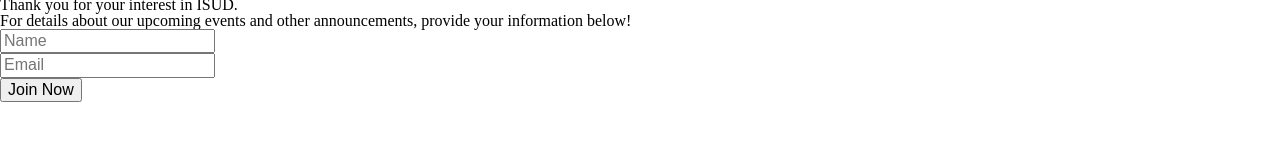
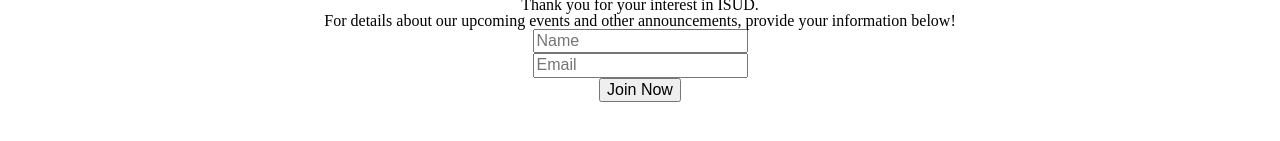
Before and after one commit to Web-Design-Wizards/Project-2, a plain HTML site: page contactpg.html in a window 1280 px wide. Shown: the part 211-352 px from the top of the page. Drawn offline with Linux system fonts and the light colour scheme.

Commit message:
added ids for contact pg and removed list style

```diff
--- a/contactpg.html
+++ b/contactpg.html
@@ -1,7 +1,7 @@
 <!DOCTYPE html>
 <html lang="en" class="nojs">
 <head>
-  <title>Contact Page - ISUD Site Remake</title>
+  <title>Contact - ISUD</title>
   <meta charset="utf-8" />
   <link rel="stylesheet" media="screen" href="css/normalize.css" />
   <link rel="stylesheet" media="screen" href="css/screen.css" />
@@ -31,14 +31,14 @@
     <form method="get" autocomplete="on" action="#null">
     <h1>Thank you for your interest in ISUD.</h1>
     <p>For details about our upcoming events and other announcements, provide your information below!</p>
-    <ul>
-      <li>
+    <ul id="contact_form_ul">
+      <li id="contact_form_li">
         <input type="text" name="name" id="name" placeholder="Name">
       </li>
-      <li>
+      <li id="contact_form_li">
         <input type="email" name="email" id="email" placeholder="Email">
       </li>
-      <li>
+      <li id="contact_form_li">
         <input type="submit" name="submit" id="submit" value="Join Now">
       </li>
     </ul>
--- a/css/screen.css
+++ b/css/screen.css
@@ -39,6 +39,16 @@
   display: block;
   margin: auto;
   width: 10em;
+}
+
+/*Contact Page*/
+
+#contact_form_li {
+  list-style: none;
+}
+
+form {
+  text-align: center;
 }
 
 /* Tablet View */
```
